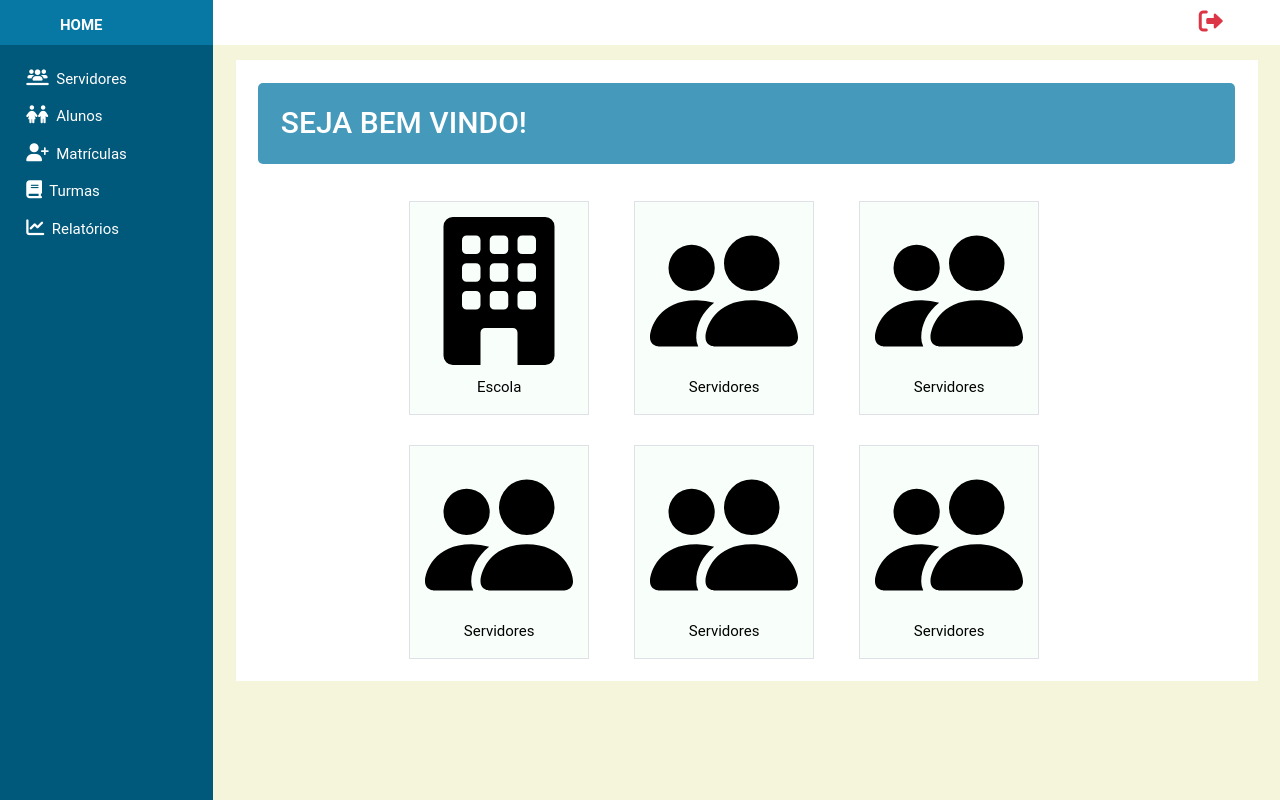
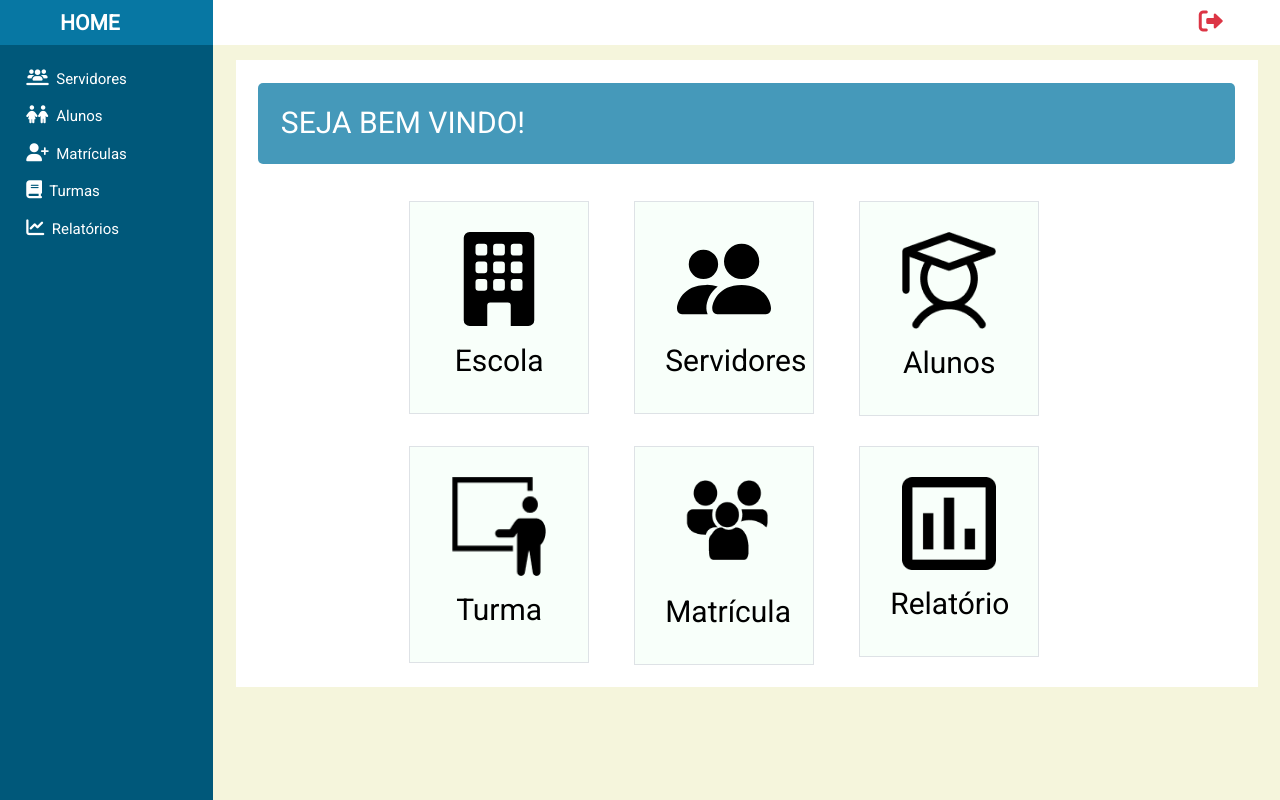
Before and after one commit to JelsonMatheus/ge, a Django app: page / in a window 1280 px wide. Run offline with Django 4.2, Linux system fonts and the light colour scheme; a user stored in the database is signed in; some libraries are stand-ins or nearby versions.

Commit message:
Corrigindo front tela home

```diff
--- a/core/static/css/home.css
+++ b/core/static/css/home.css
@@ -1,3 +1,4 @@
+@import url('https://fonts.googleapis.com/css2?family=Roboto&display=swap');
 :root{
     --azul-claro: rgba(7, 119, 163, 1);
     --azul-escuro : rgba(0, 88, 122, 1);
@@ -56,14 +57,16 @@ tr .nav-admin{
 .ge-card {
     width: 12rem;
     background-color: #f8fffa;
-    padding: 1rem 1rem;
+    padding: 2rem 2rem;
 }
 .ge-card img{
-    width: 100%;
+    width: 80%;
 }
 .ge-card p {
     margin-top: 0.75rem;
     padding: 0px;
     margin-bottom: 0px;
     color: black;
+    font-weight:500 ;
+    font-size: 2rem;
 }
--- a/core/templates/core/base/base.html
+++ b/core/templates/core/base/base.html
@@ -27,7 +27,7 @@
                 aria-label="Toggle navigation">
                 <span class="navbar-toggler-icon"></span>
             </button>
-            <span class="ms-2 ms-md-5 fw-bold">HOME</span>
+            <span class="ms-2 ms-md-5 fw-bold"> <a class="navbar-brand" href="{% url 'core:index'%}">HOME</a></span>
         </div>
         <a class="btn ms-auto me-5" href="{% url 'core:logout' %}">
             <i class="fa-solid fa-right-from-bracket text-danger" style="font-size: 24px;"></i>
--- a/core/templates/core/index.html
+++ b/core/templates/core/index.html
@@ -29,8 +29,8 @@
         </div>
         <div class="col-auto">
             <div class="position-relative border ge-card">
-                <img src="{% static 'imagens/servidor.svg' %}">
-                <p>Servidores</p>
+                <img src="{% static 'imagens/alunos.png' %}">
+                <p>Alunos</p>
                 <a class="stretched-link" href="{% url 'core:cadastrar_servidor'%}"></a>
             </div>
         </div>
@@ -39,22 +39,22 @@
 
         <div class="col-auto">
             <div class="position-relative border ge-card">
-                <img src="{% static 'imagens/servidor.svg' %}">
-                <p>Servidores</p>
+                <img src="{% static 'imagens/turma.png' %}">
+                <p>Turma</p>
                 <a class="stretched-link" href="{% url 'core:cadastrar_servidor'%}"></a>
             </div>
         </div>
         <div class="col-auto">
             <div class="position-relative border ge-card">
-                <img src="{% static 'imagens/servidor.svg' %}">
-                <p>Servidores</p>
+                <img src="{% static 'imagens/matricula.png' %}">
+                <p>Matrícula</p>
                 <a class="stretched-link" href="{% url 'core:cadastrar_servidor'%}"></a>
             </div>
         </div>
         <div class="col-auto">
             <div class="position-relative border ge-card">
-                <img src="{% static 'imagens/servidor.svg' %}">
-                <p>Servidores</p>
+                <img src="{% static 'imagens/relatorio.png' %}">
+                <p>Relatório</p>
                 <a class="stretched-link" href="{% url 'core:cadastrar_servidor'%}"></a>
             </div>
         </div>
```
